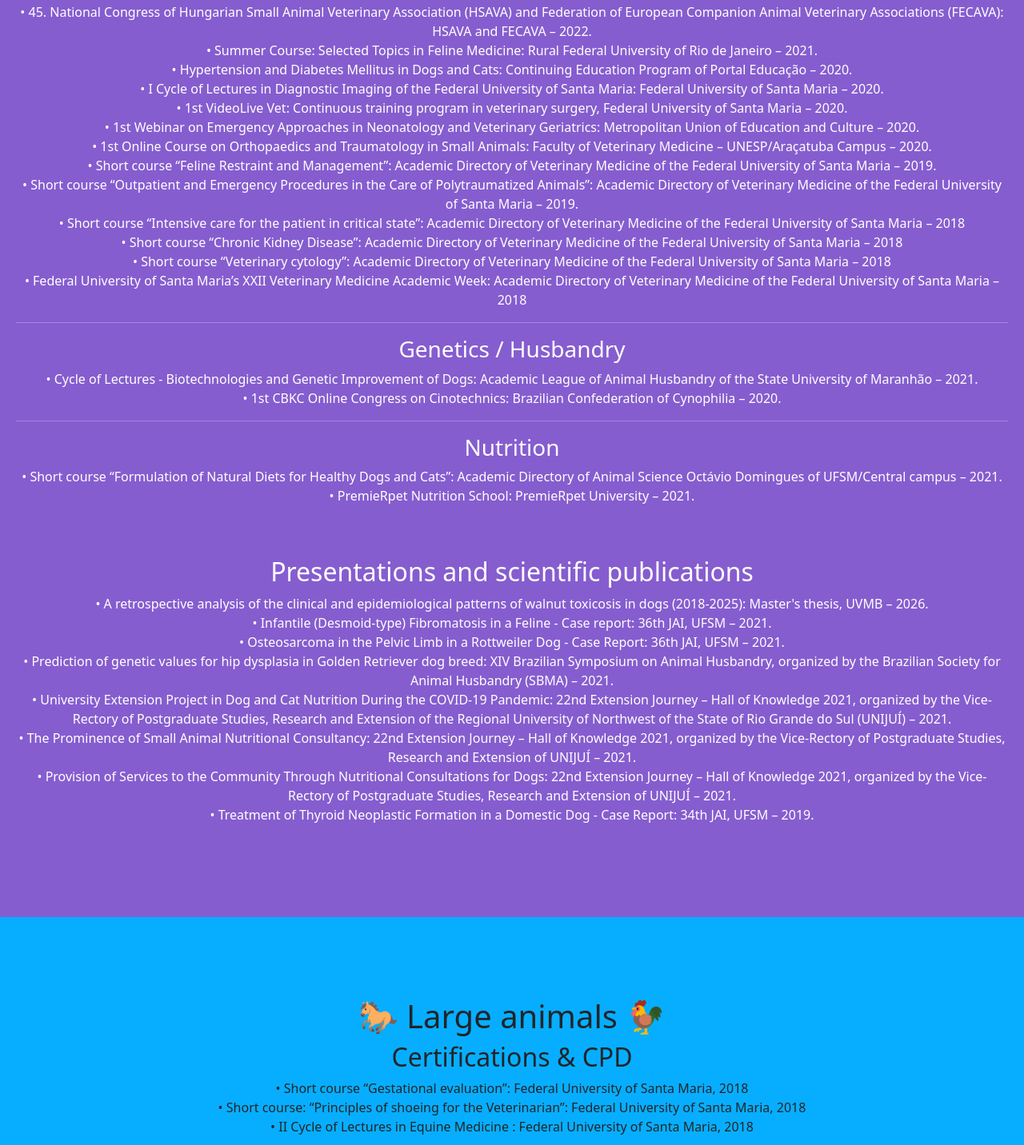
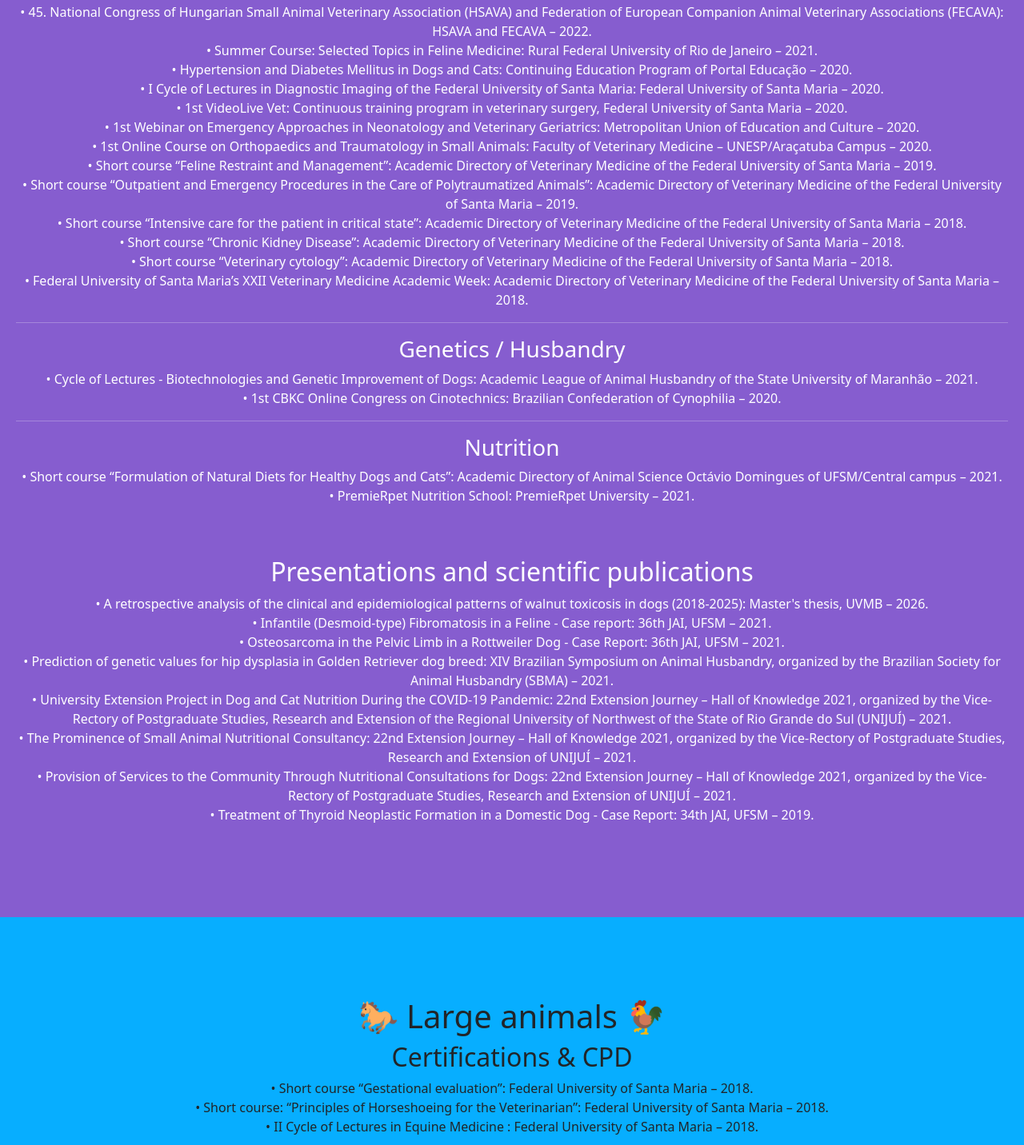
Before and after one commit to leticiaVet/VetCV, a plain HTML site: page index.html in a window 1280 px wide. Shown: the part 628-2060 px from the top of the page at 80% size. Drawn offline with nearby package versions, Linux system fonts and the light colour scheme.

Commit message:
Update index.html

```diff
--- a/index.html
+++ b/index.html
@@ -93,16 +93,16 @@
           of Veterinary Medicine of the Federal University of Santa Maria – 2019.</li>
         <li>&#8226 Short course “Intensive care for the patient in critical state”: Academic Directory of Veterinary
           Medicine
-          of the Federal University of Santa Maria – 2018</li>
+          of the Federal University of Santa Maria – 2018.</li>
         <li>&#8226 Short course “Chronic Kidney Disease”: Academic Directory of Veterinary Medicine of the Federal
           University
-          of Santa Maria – 2018</li>
+          of Santa Maria – 2018.</li>
         <li>&#8226 Short course “Veterinary cytology”: Academic Directory of Veterinary Medicine of the Federal
           University of
-          Santa Maria – 2018</li>
+          Santa Maria – 2018.</li>
         <li>&#8226 Federal University of Santa Maria’s XXII Veterinary Medicine Academic Week: Academic Directory of
           Veterinary
-          Medicine of the Federal University of Santa Maria – 2018</li>
+          Medicine of the Federal University of Santa Maria – 2018.</li>
       </ul>
 
 
@@ -162,10 +162,10 @@
 
       <h2>Certifications & CPD</h2>
       <ul class="items">
-        <li>&#8226 Short course “Gestational evaluation”: Federal University of Santa Maria, 2018</li>
-        <li>&#8226 Short course: “Principles of shoeing for the Veterinarian”: Federal University of Santa Maria, 2018
+        <li>&#8226 Short course “Gestational evaluation”: Federal University of Santa Maria – 2018.</li>
+        <li>&#8226 Short course: “Principles of Horseshoeing for the Veterinarian”: Federal University of Santa Maria – 2018.
         </li>
-        <li>&#8226 II Cycle of Lectures in Equine Medicine : Federal University of Santa Maria, 2018</li>
+        <li>&#8226 II Cycle of Lectures in Equine Medicine : Federal University of Santa Maria – 2018.</li>
       </ul>
 
       <h2>Presentations and scientific publications</h2>
@@ -189,10 +189,10 @@
       <h2>Certifications & CPD</h2>
       <ul class="items">
         <li>&#8226 III Cycle of lectures of the Federal University of Santa Maria’s Study Group of Wild Animals, Federal
-          University of Santa Maria - 2018</li>
+          University of Santa Maria – 2018.</li>
         <li>&#8226 Short course “Semiology and Clinical Examination of Psittacine birds”: Study Group of Wild Animals,
           Federal
-          University of Santa Maria - 2018</li>
+          University of Santa Maria – 2018.</li>
       </ul>
 
       <h2>Presentations and scientific publications</h2>
```
